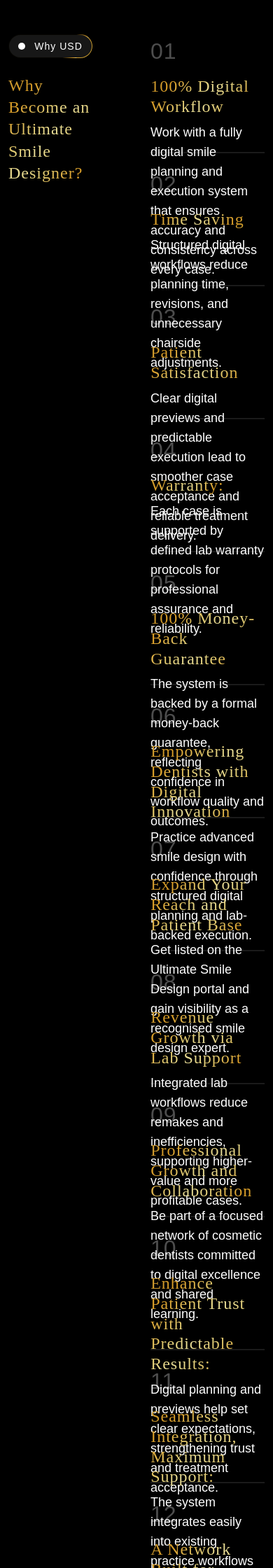
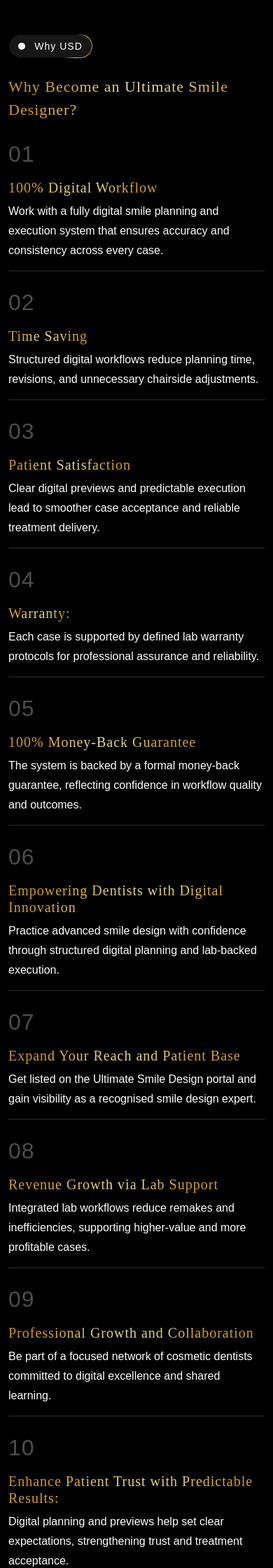
Before and after one commit to Yashpal-vaghela/dentist-usd-new, a Django app: page / in a window 390 px wide; the page is wider, and only the part inside the window is pictured. Shown: the part 1689-3929 px from the top of that part at 70% size. Run offline with Django 5.2, Linux system fonts and the light colour scheme; some libraries are stand-ins or nearby versions.

Commit message:
work flow section responsive complate

```diff
--- a/home/templates/about.html
+++ b/home/templates/about.html
@@ -10,7 +10,7 @@
       <!-- Background Video -->
       <div class="usd-video-container">
           <video autoplay loop muted playsinline class="usd-bg-video">
-              <source src="{% static 'images/hero_section_video.mp4' %}" type="video/mp4">
+              <source src="{% static 'images/about_section_bg_video.mp4' %}" type="video/mp4">
           </video>
           <div class="usd-overlay"></div>
       </div>
--- a/home/templates/contact_section.html
+++ b/home/templates/contact_section.html
@@ -13,7 +13,7 @@
 
     <div class="container contact_section_container">
         <div class="contact_section_form_wrapper">
-            <form class="contact_form" method="POST">
+            <form class="contact_form" method="POST" action="{% url 'homePage' %}">
                 {% csrf_token %}
                 <div class="contact_section_form_main">
                     <div class="contact_form_grid">
@@ -51,3 +51,17 @@
         </div>
     </div>
 </div>
+<script src="https://cdn.jsdelivr.net/npm/sweetalert2@11"></script>
+{% if messages %}
+    {% for message in messages %}
+        <script>
+            Swal.fire({
+                icon: 'success',
+                title: 'Thank You!',
+                text: '{{ message }}',
+                showConfirmButton: false,
+                timer: 2500
+            });
+        </script>
+    {% endfor %}
+{% endif %}
--- a/static/css/work-flow-section.css
+++ b/static/css/work-flow-section.css
@@ -30,12 +30,15 @@
   border-radius: 24px;
   background:
     linear-gradient(#171717, #171717) padding-box,
-    linear-gradient(121.36deg,
-      #060501 69.38%,
-      #d89c27 80.51%,
-      #dfc86f 83.34%,
-      #d89c27 84.08%,
-      #c99c30 86.66%) border-box;
+    linear-gradient(
+        121.36deg,
+        #060501 69.38%,
+        #d89c27 80.51%,
+        #dfc86f 83.34%,
+        #d89c27 84.08%,
+        #c99c30 86.66%
+      )
+      border-box;
   display: flex;
   align-items: center;
   justify-content: space-evenly;
@@ -72,7 +75,7 @@
 
 .work_flow_step_main {
   width: 100%;
-  height: 170px;
+  height: auto;
   margin-bottom: 20px;
   border-bottom: 2px solid rgba(255, 255, 255, 0.1);
 }
@@ -100,4 +103,53 @@
   line-height: 28px;
   transition: color 0.5s ease;
   color: white;
+  margin-bottom: 25px;
 }
+
+@media (max-width: 1200px) {
+  .work_flow_title {
+    font-size: 24px;
+    line-height: 1.5;
+  }
+}
+@media (max-width: 991px) {
+  .work_flow_step_title {
+    font-size: 22px;
+  }
+  .work_flow_step_description {
+    font-size: 16px;
+    margin-bottom: 14px;
+  }
+}
+
+@media (max-width: 767px) {
+  .work_flow_title {
+    font-size: 22px;
+    line-height: 1.5;
+  }
+  .work_flow_step_title {
+    font-size: 20px;
+  }
+  .work_flow_step_description {
+    font-size: 16px;
+    margin-bottom: 14px;
+  }
+}
+@media (max-width: 576px) {
+  .work_flow_section_container {
+    flex-direction: column;
+    gap: 15px;
+    padding-bottom: 10px;
+  }
+  .work_flow_section_left_side {
+    width: 100%;
+    position: static;
+    top: 150px;
+    height: auto;
+    align-self: start;
+    z-index: 10;
+  }
+  .work_flow_section_right_side {
+    width: 100%;
+  }
+}
```
Also changed, not shown: 1 other file.
